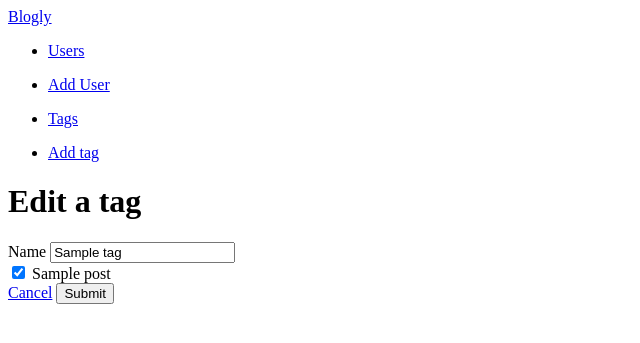
After one commit to andrekolber/SQLAlchemy_Exercise, a Flask app: page /tags/1/edit in a window 1280 px wide. The commit adds this page. Shown: the top 343 px of the page, without its empty margins (0-640 px from the left). Run offline with Flask 2, Linux system fonts and the light colour scheme; tables that the repository leaves empty hold one stand-in row (values such as "Sample post").

Commit message:
added tag feature to application

```diff
--- a/app.py
+++ b/app.py
@@ -2,13 +2,13 @@
 
 from flask import Flask, request, redirect, render_template, flash
 from flask_debugtoolbar import DebugToolbarExtension
-from models import db, connect_db, User, Post
+from models import *
 
 app = Flask(__name__)
 app.config['SQLALCHEMY_DATABASE_URI'] = 'postgresql:///blogly'
 app.config['SQLALCHEMY_TRACK_MODIFICATIONS'] = False
 app.config['SECRET_KEY'] = 'ihaveasecret'
-app.config['SQLALCHEMY_ECHO'] = False
+app.config['SQLALCHEMY_ECHO'] = True
 app.config['DEBUG_TB_INTERCEPT_REDIRECTS'] = False
 
 toolbar = DebugToolbarExtension(app)
@@ -65,7 +65,7 @@ def show_users(user_id):
 
     user = User.query.get_or_404(user_id)
 
-    return render_template('/users/show.html', user = user)
+    return render_template('users/show.html', user = user)
 
 @app.route('/users/<int:user_id>/edit')
 def edit_user(user_id):
@@ -100,7 +100,7 @@ def delete_user(user_id):
 
     return redirect('/users')
 
-#########################
+#################################################################
 # Routes for Posts
 
 @app.route('/users/<int:user_id>/posts/new')
@@ -108,16 +108,20 @@ def post_new_form(user_id):
     """Show a form to create a new post for user"""
 
     user = User.query.get_or_404(user_id)
-    return render_template('posts/new.html', user = user)
+    tags = Tag.query.all()
+    return render_template('posts/new.html', user = user, tags = tags)
 
 @app.route('/users/<int:user_id>/posts/new', methods = ["POST"])
 def new_post(user_id):
     """Create a new post upon form submission for user"""
 
     user = User.query.get_or_404(user_id)
+    tag_ids = [int(num) for num in request.form.getlist("tags")]
+    tags = Tag.query.filter(Tag.id.in_(tag_ids)).all()
     new_post = Post(title = request.form['title'],
                     content = request.form['content'],
-                    user = user)
+                    user = user,
+                    tags = tags)
 
     db.session.add(new_post)
     db.session.commit()
@@ -140,7 +144,8 @@ def edit_post(post_id):
     """Edit existing posts from a user"""
 
     post = Post.query.get_or_404(post_id)
-    return render_template('posts/edit.html', post = post)
+    tags = Tag.query.all()
+    return render_template('posts/edit.html', post = post, tags = tags)
 
 @app.route('/posts/<int:post_id>/edit', methods = ["POST"])
 def update_post(post_id):
@@ -148,7 +153,7 @@ def update_post(post_id):
 
     post = Post.query.get_or_404(post_id)
     post.title = request.form['title']
-    post.content = request.form['title']
+    post.content = request.form['content']
 
     db.session.add(post)
     db.session.commit()
@@ -169,3 +174,52 @@ def delete_post(post_id):
     flash(f"Post '{post.title}' deleted.")
 
     return redirect(f"/users/{post.user_id}")
+
+##########################################################################
+# Tags Routes
+
+@app.route('/tags')
+def tags_index():
+    """Show a page with info on all tags"""
+
+    tags = Tag.query.all()
+    return render_template('tags/index.html', tags = tags)
+
+@app.route('/tags/new')
+def show_new_tag_form():
+    """Show a form for user to create a tag"""
+
+    posts = Post.query.all()
+    return render_template('tags/new.html', posts = posts)
+
+
+@app.route('/tags/new', methods = ["POST"])
+def tags_new():
+    """Handle form submission for creating a new tag"""
+
+    post_id = [int(num) for num in request.form.getlist("posts")]
+    posts = Post.query.filter(Post.id.in_(post_id)).all()
+    new_tag = Tag(name = request.form['name'], posts = posts)
+
+    db.session.add(new_tag)
+    db.session.commit()
+
+    flash(f"Tag '{new_tag.name}' added.")
+
+    return redirect ("/tags")
+
+@app.route('/tags/<int:tag_id>')
+def tags_show(tag_id):
+    """Show information on a specific tag"""
+
+    tag = Tag.query.get_or_404(tag_id)
+
+    return render_template('/tags/show.html', tag = tag)
+
+@app.route('/tags/<int:tag_id>/edit')
+def edit_tag(tag_id):
+    """Show form to edit a tag"""
+
+    tag = Tag.query.get_or_404(tag_id)
+    posts = Post.query.all()
+    return render_template('tags/edit.html', tag = tag, posts = posts)
--- a/seed.py
+++ b/seed.py
@@ -1,4 +1,4 @@
-from models import User, Post, db
+from models import *
 from app import app
 
 db.drop_all()
--- a/templates/base.html
+++ b/templates/base.html
@@ -18,6 +18,14 @@
                 <a class="btn" href="/users/new">Add User</a>
             </li>
         </ul>
+        <ul class="navbar-nav">
+            <li><a href="/tags">Tags</a>
+            </li>
+        </ul>
+        <ul class="navbar-nav">
+            <li class="navbar-nav"><a href="/tags/new">Add tag</a>
+            </li>
+        </ul>
     </nav>
     <div class="container">
         {% for msg in get_flashed_messages() %}
--- /dev/null
+++ b/templates/tags/edit.html
@@ -0,0 +1,37 @@
+{% extends 'base.html' %}
+
+{% block title %}Edit Tag{% endblock %}
+
+{% block content %}
+
+<h1>Edit a tag</h1>
+
+<form action="/tags/{{tag.id}}/edit" method="POST">
+    <div>
+        <label for="name">Name</label>
+        <input type="text" name="name" id="name" placeholder="Enter a name for the tag"
+        value="{{tag.name}}">
+    </div>
+
+    <div>
+        {% for post in posts %}
+        <input type="checkbox" name="posts" value="{{post.id}}" id="post_{{post.id}}"
+        {% if post in tag.posts %}
+        checked
+        {% endif %}
+        >
+        <label for="post_{{post.id}}">
+            {{post.title}}
+        </label>
+        {% endfor %}
+    </div>
+
+    <div>
+        <a href="/tags">Cancel</a>
+        <button type="submit">Submit</button>
+    </div>
+</form>
+
+
+
+{% endblock %}
```
Also changed, not shown: models.py (+21 -1 lines), templates/posts/edit.html (+14 -0 lines), templates/posts/homepage.html (+9 -0 lines), templates/posts/new.html (+13 -2 lines), templates/posts/show.html (+9 -0 lines), templates/tags/index.html (added, +17 -0 lines), templates/tags/new.html (added, +42 -0 lines), templates/tags/show.html (added, +26 -0 lines), test_.py (+19 -12 lines).
